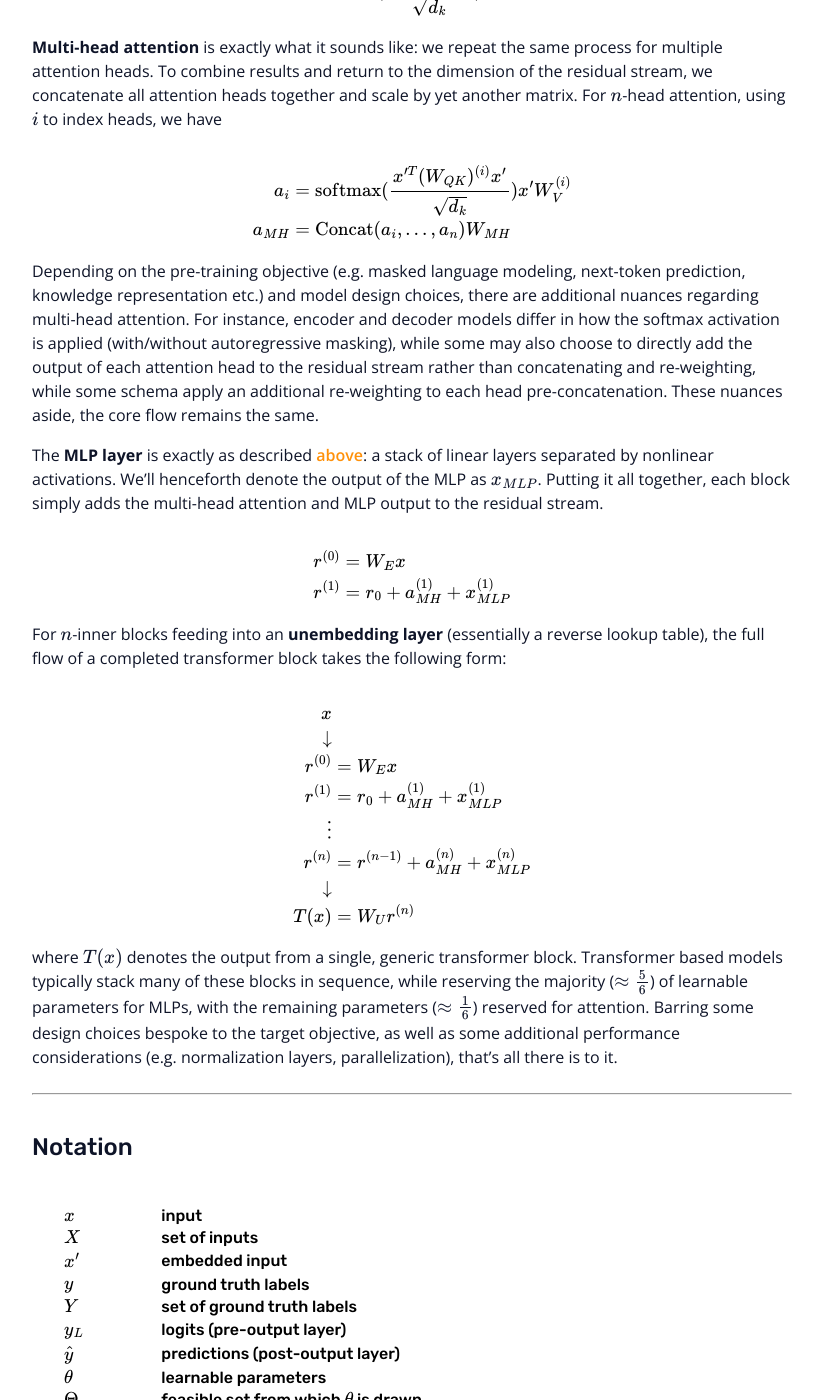
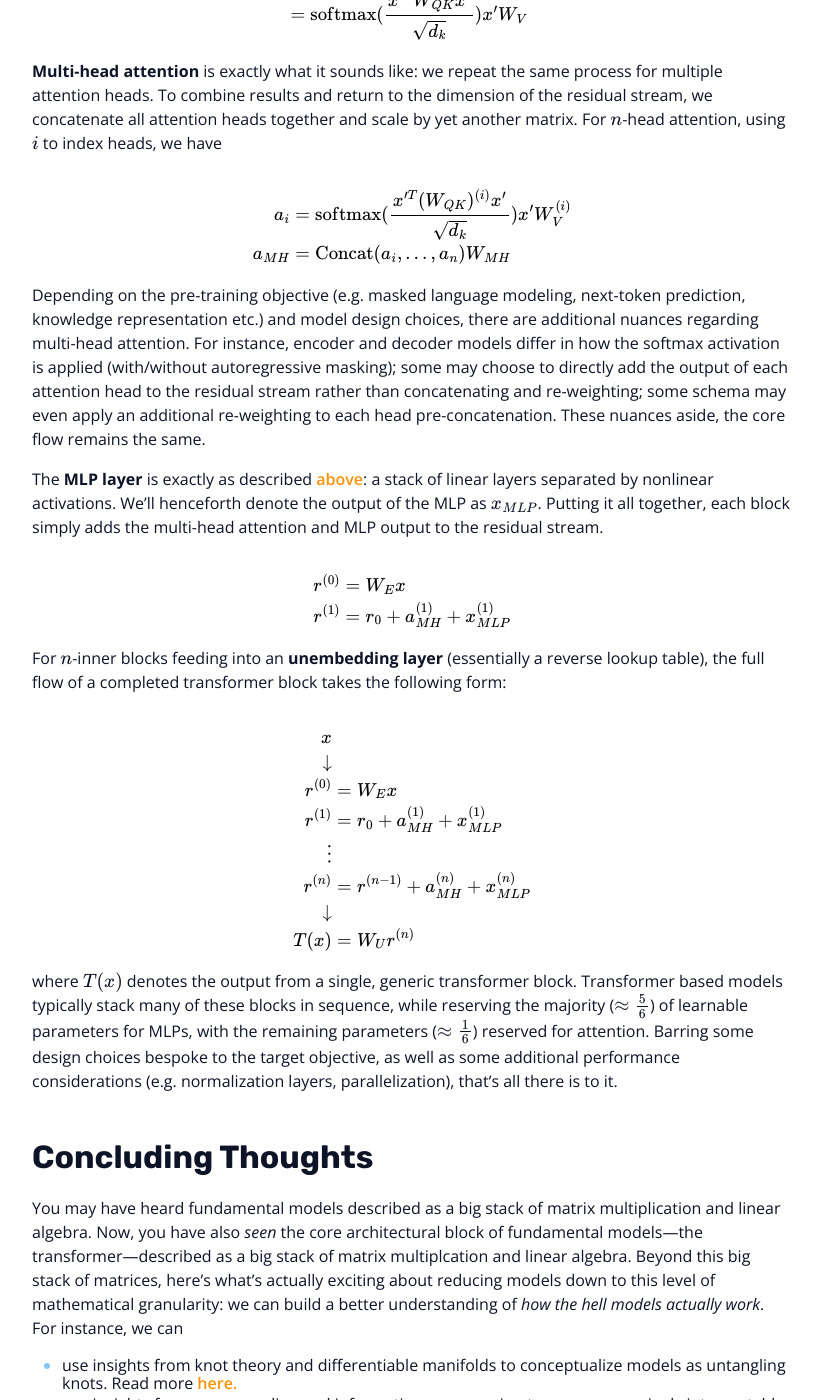
Before and after one commit to nickphayes/nickphayes.github.io, a Jekyll site: the page built from _posts/2024-10-19-intuitions.md, in a window 1280 px wide and 1400 px high, scrolled down 6313 px. Shown: the whole window, without its empty margins (228-1048 px from the left). Built offline with Jekyll 4.4.1, drawn with Linux system fonts in a browser that asks for light colours; some of the changed text lies outside the part shown.

Commit message:
first draft done

```diff
--- a/_posts/2024-10-19-intuitions.md
+++ b/_posts/2024-10-19-intuitions.md
@@ -152,7 +152,7 @@
 and perform element-wise matrix multiplication. We call one of these sliding matrices a filter or kernel, while where/how we move the filter around
 the input is controlled by its padding and stride-length. Each time we convolve a filter with the input, we obtain a new matrix, whose elements
 are summed and used to populate the feature map. Feature maps are therefore matrices whose entries correspond to the summed entries of matrices obtained
-from convolving the filter with different subsections of the input[^e].
+from convolving the filter with different subsections of the input[^e]. For simplicity, we assume a stride-length of one and zero padding.
 
 $$
 \begin{align*}
@@ -285,8 +285,8 @@
 
 Depending on the pre-training objective (e.g. masked language modeling, next-token prediction, knowledge representation etc.)
 and model design choices, there are additional nuances regarding multi-head attention. For instance, encoder and decoder models differ in
-how the softmax activation is applied (with/without autoregressive masking), while some may also choose to directly add the output of each
-attention head to the residual stream rather than concatenating and re-weighting, while some schema apply an additional re-weighting to each
+how the softmax activation is applied (with/without autoregressive masking); some may choose to directly add the output of each
+attention head to the residual stream rather than concatenating and re-weighting; some schema may even apply an additional re-weighting to each
 head pre-concatenation. These nuances aside, the core flow remains the same.
 
 The **MLP layer** is exactly as described [above](#deep-neural-network): a stack of linear layers separated by nonlinear activations.
@@ -317,6 +317,15 @@
 $$
 
 where $$ T(x) $$ denotes the output from a single, generic transformer block. Transformer based models typically stack many of these blocks in sequence, while reserving the majority ($$ \approx \frac{5}{6} $$) of learnable parameters for MLPs, with the remaining parameters ($$\approx \frac{1}{6}$$) reserved for attention. Barring some design choices bespoke to the target objective, as well as some additional performance considerations (e.g. normalization layers, parallelization), that's all there is to it.
+
+# Concluding Thoughts
+
+You may have heard fundamental models described as a big stack of matrix multiplication and linear algebra. Now, you have also *seen* the core architectural block of fundamental models---the transformer---described as a big stack of matrix multiplcation and linear algebra. Beyond this big stack of matrices, here's what's actually exciting about reducing models down to this level of mathematical granularity: we can build a better understanding of *how the hell models actually work*. For instance, we can
+- use insights from knot theory and differentiable manifolds to conceptualize models as untangling knots. Read more [here.](https://colah.github.io/posts/2014-03-NN-Manifolds-Topology/)
+- use insights from sparse coding and information compression to recover seemingly interpretable features from compressed representations. Read more [here.](https://transformer-circuits.pub/2023/monosemantic-features)
+- use insights from numerical optimization and numerical stability to visualize model internals. Read more [here.](https://distill.pub/2021/multimodal-neurons/)
+
+These are just a few of my favorites, but there's no shortage of ways in which mathematics can be used to enhance our ability to design, train, and understand sophisticated models. And it all starts with a big stack of linear algebra.
 
 ---
 
@@ -362,3 +371,4 @@
 [^c]: Note here that I use the language "embedding/unembedding" rather than "encoding/decoding." This is to avoid misleading jargon, as encoder-only, decoder-only, and encoder-decoder models all do this embedding/unembedding. The encoder/decoder typology is rather split based on whether/how masking is applied during multihead attention. Decoders use autoregressive masking, while encoders do not. This makes the former particular well-suited for generative tasks, while the latter is likely better for learning latent representations of the data.
 [^d]: While this might make the math easier to digest, it could also change the way we count parameters. Given that most AI safety frameworks and responsible scaling policies use parameter and flop counts as a proxy for model capability, this quickly becomes relevant to technical AI governance.
 [^e]: Although accurate, this is an unfortunately complex way to describe how a feature map is generated in just one sentence. The added depth and composition of operations makes it increasingly difficult to succintly describe components of the model in terms of the original input.
+[^f]: In particular, RNNs and LSTMs arguably deserve to be in this post, as they were critical to the development of modeling sequential data with neural networks. They are intentionally ommitted, as I believe a separate post dedicated purely to advancements in modeling sequential data is prudent (i.e. time-series data, language data, etc.).
--- a/_sass/2-layouts/post.sass
+++ b/_sass/2-layouts/post.sass
@@ -49,3 +49,21 @@
         tr
             td
                 padding-left: 30px
+
+ul
+    margin: 0
+    padding: 0px 0px 10px 30px
+    font-family: "Open Sans", Arial, sans-serif
+    li
+        font-weight: 400
+        padding-bottom: 3px
+        color: $primary
+        a
+            font-weight: 600
+            color: $highlight
+            transition: all 0.15s ease-in-out
+            &:hover
+                color: $secondary
+
+    li::marker
+        color: $secondary
```
Also changed, not shown: other parts of _posts/2024-10-19-intuitions.md (+4 -4 lines).
